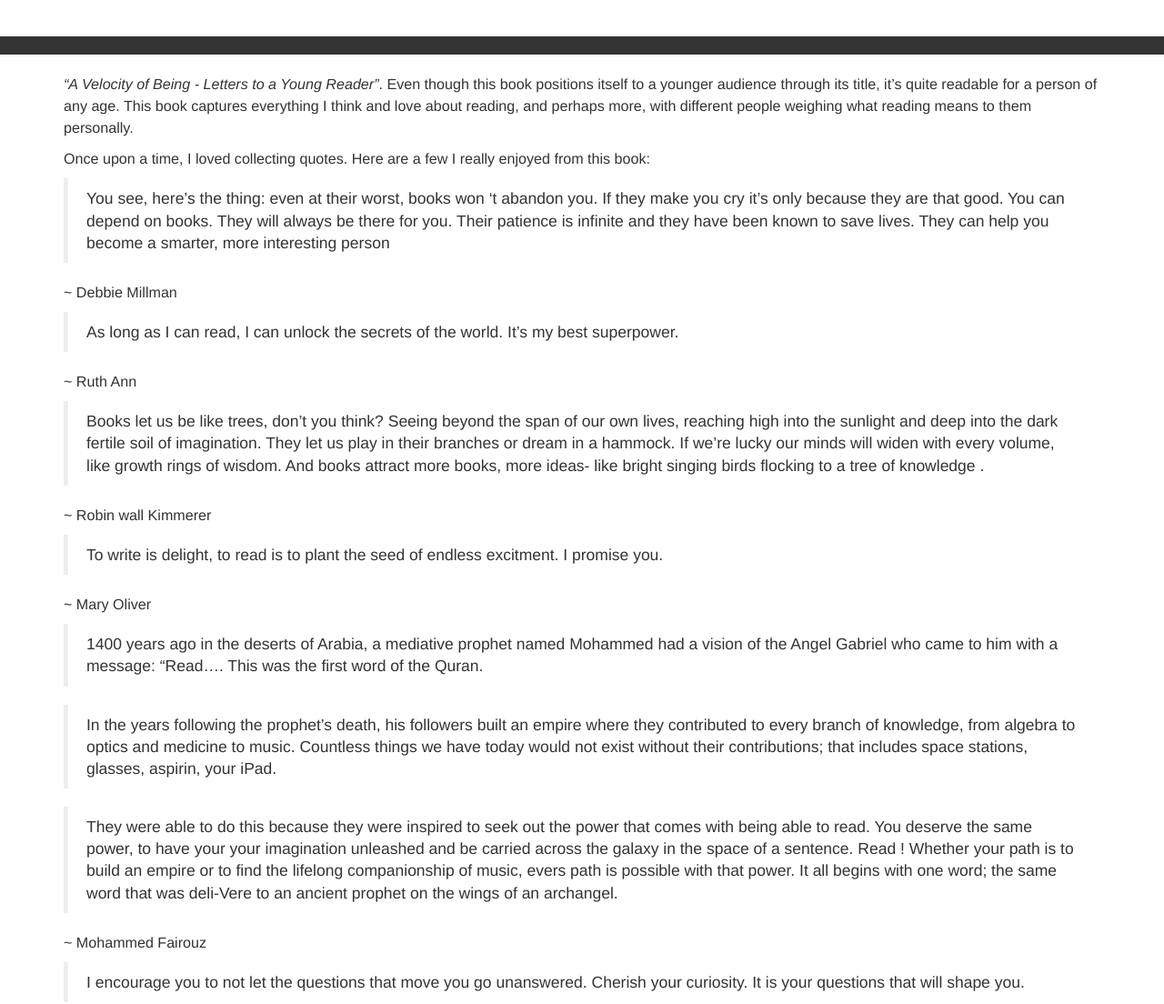
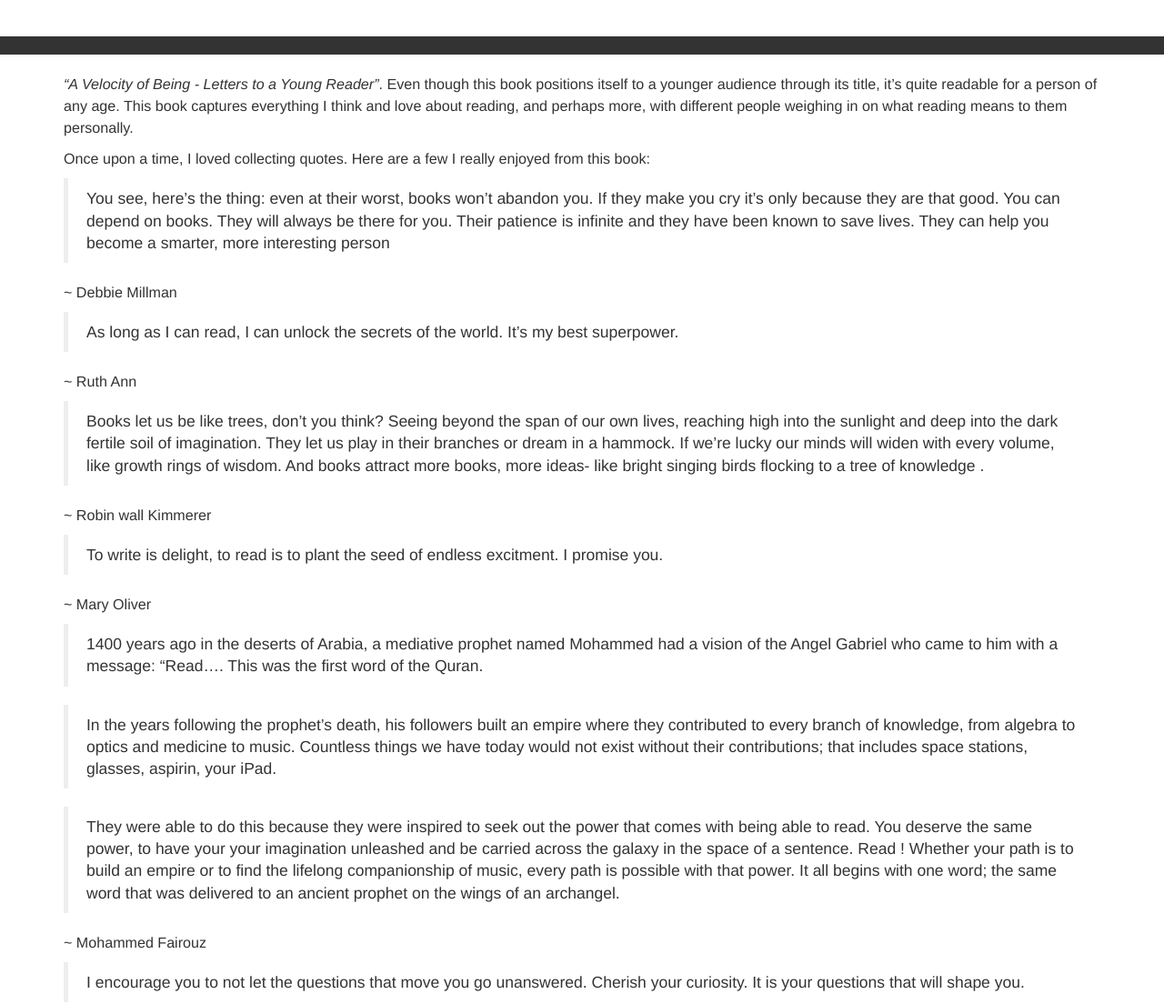
Before and after one commit to atabas/atabas.github.io, a Jekyll site: the page built from _posts/2021-05-03-reading-a-velocity-of-being.markdown, in a window 1280 px wide. Shown: the part 215-1319 px from the top of the page at 91% size. Built offline with Jekyll 4.4.1, drawn with Linux system fonts in a browser that asks for light colours; nearby versions of some CDN libraries; Markdown is read by kramdown in place of the engine named in the settings; comment, search, counter and statistics services are not loaded.

Commit message:
fix typo

```diff
--- a/_posts/2021-05-03-reading-a-velocity-of-being.markdown
+++ b/_posts/2021-05-03-reading-a-velocity-of-being.markdown
@@ -6,11 +6,11 @@
 published: true
 ---
 
-<i>"A Velocity of Being - Letters to a Young Reader"</i>. Even though this book positions itself to a younger audience through its title, it's quite readable for a person of any age. This book captures everything I think and love about reading, and perhaps more, with different people weighing what reading means to them personally.
+<i>"A Velocity of Being - Letters to a Young Reader"</i>. Even though this book positions itself to a younger audience through its title, it's quite readable for a person of any age. This book captures everything I think and love about reading, and perhaps more, with different people weighing in on what reading means to them personally.
 
 <p>Once upon a time, I loved collecting quotes. Here are a few I really enjoyed from this book:</p>
 
-> You see, here's the thing: even at their worst, books won 't abandon you. If they make you cry it's only because they are that good. You can depend on books. They will always be there for you. Their patience is infinite and they have been
+> You see, here's the thing: even at their worst, books won't abandon you. If they make you cry it's only because they are that good. You can depend on books. They will always be there for you. Their patience is infinite and they have been
 known to save lives. They can help you become a smarter, more interesting person
 
 ~ Debbie Millman
@@ -31,7 +31,7 @@
 
 > In the years following the prophet's death, his followers built an empire where they contributed to every branch of knowledge, from algebra to optics and medicine to music. Countless things we have today would not exist without their contributions; that includes space stations, glasses, aspirin, your iPad.
 
-> They were able to do this because they were inspired to seek out the power that comes with being able to read. You deserve the same power, to have your your imagination unleashed and be carried across the galaxy in the space of a sentence. Read ! Whether your path is to build an empire or to find the lifelong companionship of music, evers path is possible with that power. It all begins with one word; the same word that was deli-Vere to an ancient prophet on the wings of an archangel.
+> They were able to do this because they were inspired to seek out the power that comes with being able to read. You deserve the same power, to have your your imagination unleashed and be carried across the galaxy in the space of a sentence. Read ! Whether your path is to build an empire or to find the lifelong companionship of music, every path is possible with that power. It all begins with one word; the same word that was delivered to an ancient prophet on the wings of an archangel.
 
 ~ Mohammed Fairouz
 
```
